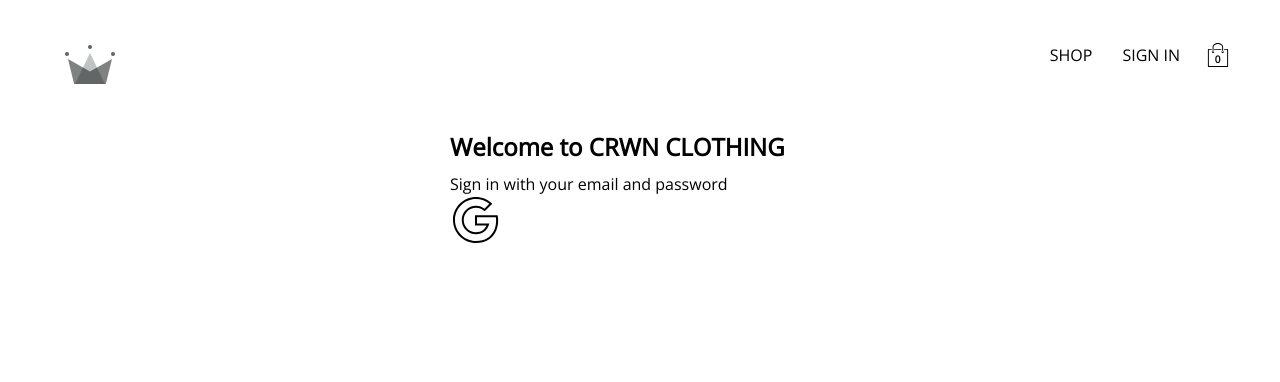
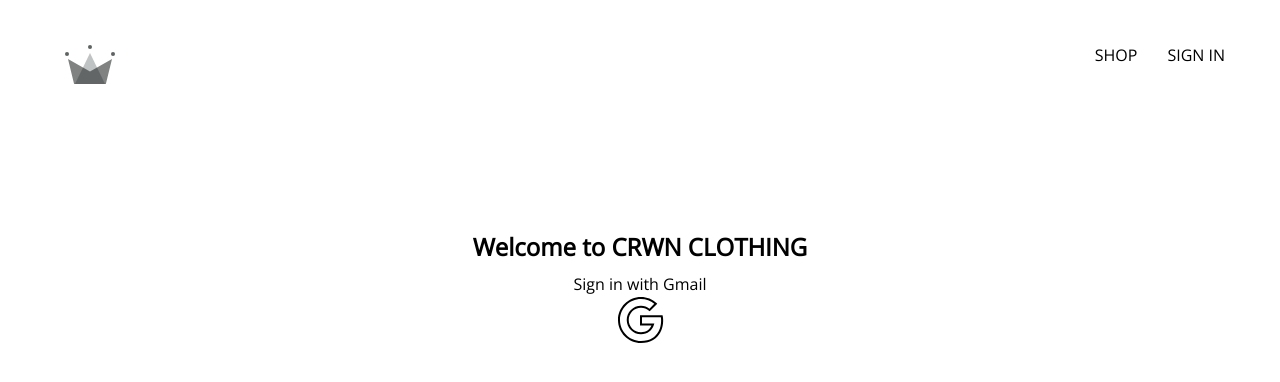
Before and after one commit to Carlo-Ursu/crwn-clothing, a React (Create React App) app: page /auth in a window 1280 px wide. Shown: the top 382 px of the page. Built offline with nearby package versions, Linux system fonts and the light colour scheme; no server answers.

Commit message:
Modify sign in form to only gmail sign in

```diff
--- a/src/components/sign-in-form/sign-in-form.component.jsx
+++ b/src/components/sign-in-form/sign-in-form.component.jsx
@@ -1,4 +1,5 @@
 import { ReactComponent as GmailLogo } from '../../assets/google.svg';
+import { useNavigate } from 'react-router-dom';
 
 
 import {
@@ -10,9 +11,12 @@
 
 const SignInForm = () => {
 
+  const navigation = useNavigate();
+
   const signInWithGoogle = async () => {
     try {
       await signInWithGooglePopUp();
+      navigation('/shop');
     } catch (error) {
       console.log('user sign in failed', error);
     }
@@ -22,10 +26,10 @@
   return (
     <SignInContainer>
       <h2>Welcome to CRWN CLOTHING</h2>
-      <span>Sign in with your email and password</span>
+      <span>Sign in with Gmail</span>
       <form>
         <ButtonsContainer>
-          <GmailLogo onClick={signInWithGoogle} />
+            <GmailLogo onClick={signInWithGoogle} />
         </ButtonsContainer>
       </form>
     </SignInContainer>
--- a/src/components/sign-in-form/sign-in-form.styles.jsx
+++ b/src/components/sign-in-form/sign-in-form.styles.jsx
@@ -4,7 +4,8 @@
   display: flex;
   flex-direction: column;
   width: 380px;
-
+  align-items: center;
+  padding-top: 100px;
   h2 {
     margin: 10px 0;
   }
--- a/src/routes/navigation/navigation.component.jsx
+++ b/src/routes/navigation/navigation.component.jsx
@@ -39,7 +39,7 @@
           ) : (
             <NavLink to='/auth'>SIGN IN</NavLink>
           )}
-          <CartIcon />
+          {currentUser ? <CartIcon /> : ''}
         </NavLinks>
         {isCartOpen && <CartDropdown />}
       </NavigationContainer>
```
